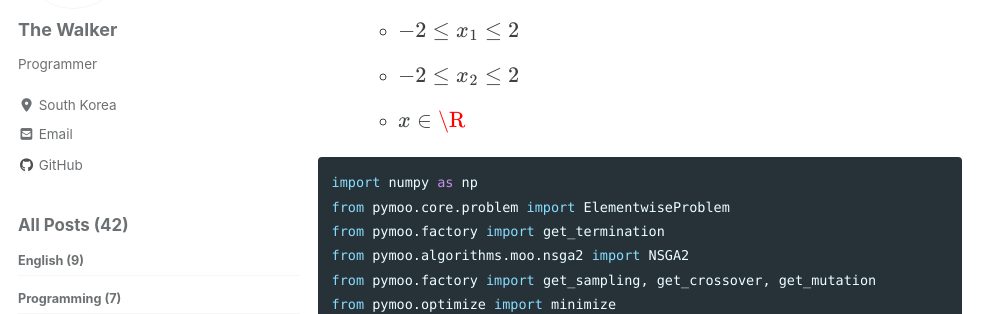
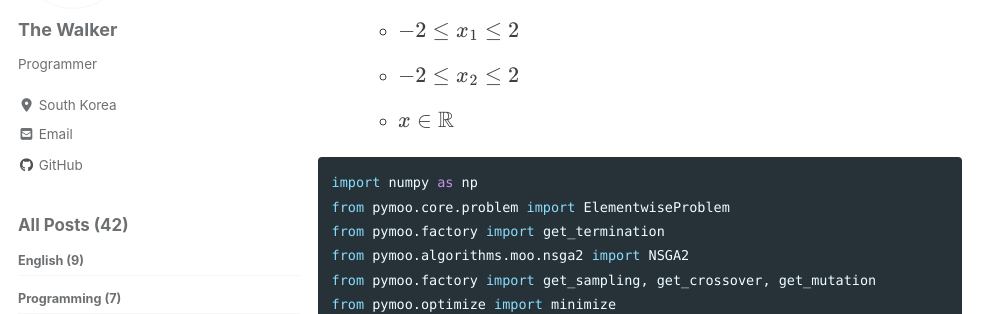
Before and after one commit to sytone/thewalkery.github.io, a Jekyll site: the page built from _posts/2022-02-27-optimization-with-python-05.md, in a window 1280 px wide and 900 px high, scrolled down 13203 px. Shown: the part 155-469 px from the top of the window, without its empty margins (0-1007 px from the left). Built offline with Jekyll 4.4.1, drawn with Linux system fonts in a browser that asks for light colours; cached includes are drawn as plain includes; nearby versions of some CDN libraries; formulas are drawn with MathJax 3; comment, search, counter and statistics services are not loaded.

Commit message:
Modified latex error

````diff
--- a/_posts/2022-02-27-optimization-with-python-05.md
+++ b/_posts/2022-02-27-optimization-with-python-05.md
@@ -551,7 +551,7 @@ print('\nTotal path:', objFun)
   - $g_2(x) = -20(x_1-0.4)(x_1-0.6) / 4.8 \le 0$
   - $-2 \le x_1 \le 2$
   - $-2 \le x_2 \le 2$
-  - $x \in \R$
+  - $x \in \mathbb{R}$
 
 
 ```python
````
